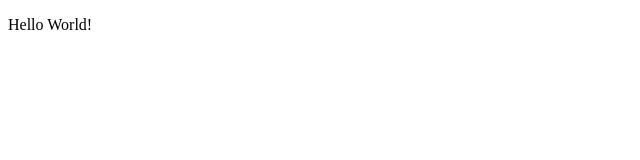
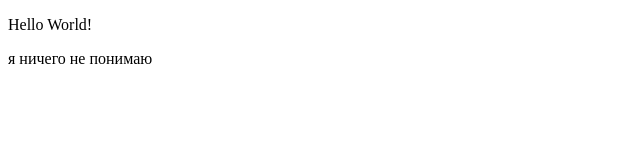
Before and after one commit to lizahysteria/project, a plain HTML site: page index.html in a window 1280 px wide. Shown: the whole page, without its empty margins (0-640 px from the left). Drawn offline with Linux system fonts and the light colour scheme.

Commit message:
first first

```diff
--- a/index.html
+++ b/index.html
@@ -7,6 +7,7 @@
 </head>
 <body>
     <p>Hello World!</p>
+    <p>я ничего не понимаю</p>
 <script src="script.js"></script>
 </body>
 </html>
```
